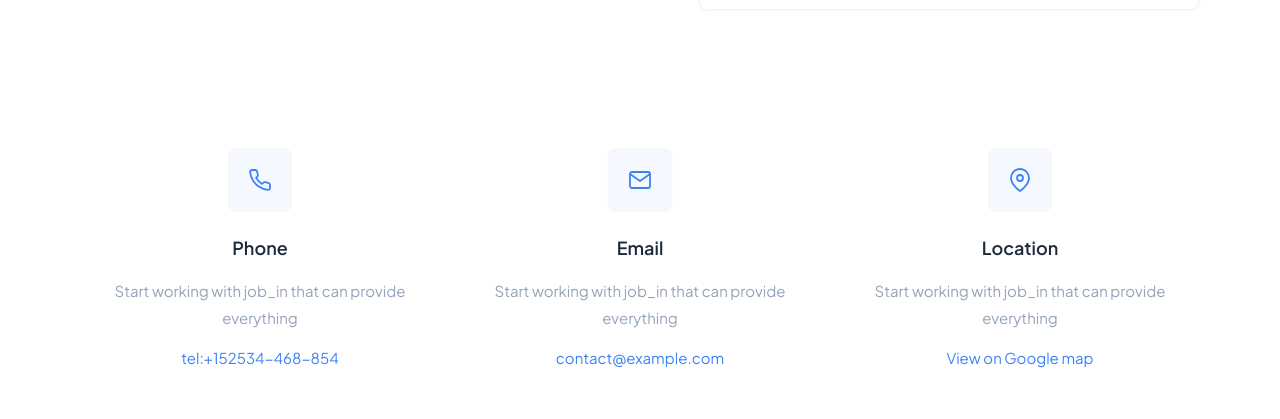
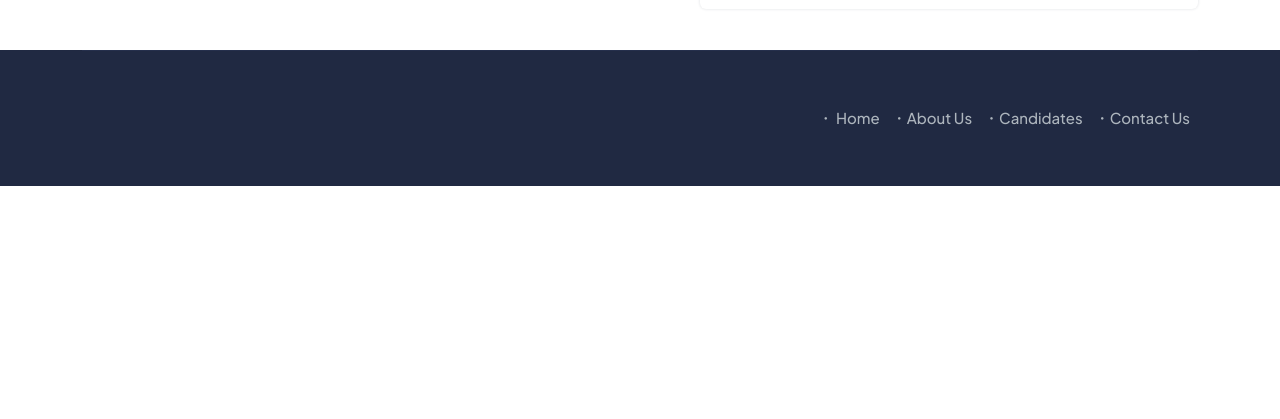
Before and after one commit to fahizp/Job_In, a React (Create React App) app in the folder frontend/: page /contactus in a window 1280 px wide. Shown: the part 1060-1479 px from the top of the page. After the commit the page ends 1246 px from the top, so only its background shows below. Built offline with nearby package versions, Linux system fonts and the light colour scheme.

Commit message:
feat(pages): improve contact us page for better communication

```diff
--- a/frontend/src/pages/contactus.js
+++ b/frontend/src/pages/contactus.js
@@ -210,48 +210,10 @@ export default function ContactUs() {
           </div>
         </div>
 
-        <div className="container mt-100 mt-60">
-          <div className="row g-4">
-            {contactData.map((item, index) => {
-              let Icon = item.icon;
-              return (
-                <div className="col-md-4" key={index}>
-                  <div className="position-relative features text-center mx-lg-4 px-md-1">
-                    <div className="feature-icon bg-soft-primary rounded shadow mx-auto position-relative overflow-hidden d-flex justify-content-center align-items-center">
-                      <Icon className="fea icon-ex-md" />
-                    </div>
 
-                    <div className="mt-4">
-                      <h5 className="mb-3">{item.title}</h5>
-                      <p className="text-muted">{item.desc}</p>
-                      <Link to={item.link} className="text-primary">
-                        {item.link}
-                      </Link>
-                    </div>
-                  </div>
-                </div>
-              );
-            })}
-          </div>
-        </div>
 
-        <div className="container-fluid mt-100 mt-60">
-          <div className="row">
-            <div className="col-12 p-0">
-              <div className="card map border-0">
-                <div className="card-body p-0">
-                  <iframe
-                    src="https://www.google.com/maps/embed?pb=!1m18!1m12!1m3!1d39206.002432144705!2d-95.4973981212445!3d29.709510002925988!2m3!1f0!2f0!3f0!3m2!1i1024!2i768!4f13.1!3m3!1m2!1s0x8640c16de81f3ca5%3A0xf43e0b60ae539ac9!2sGerald+D.+Hines+Waterwall+Park!5e0!3m2!1sen!2sin!4v1566305861440!5m2!1sen!2sin"
-                    title="job_in"
-                    style={{ border: 0 }}
-                    className="rounded"
-                    allowFullScreen=""
-                  ></iframe>
-                </div>
-              </div>
-            </div>
-          </div>
-        </div>
+
+
       </section>
 
       <Footer />
```
